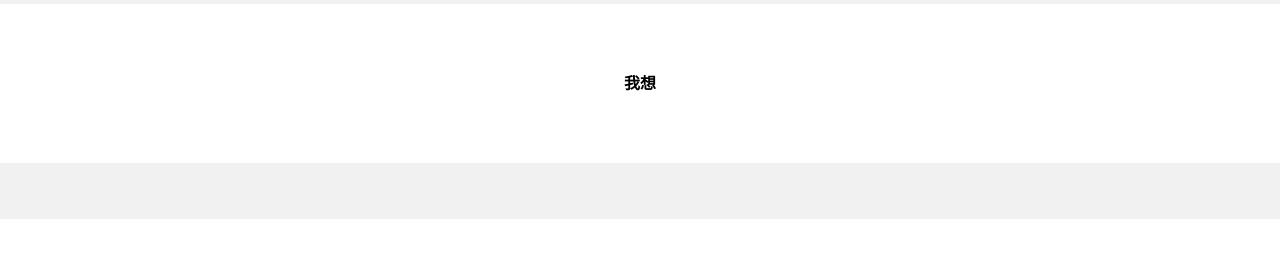
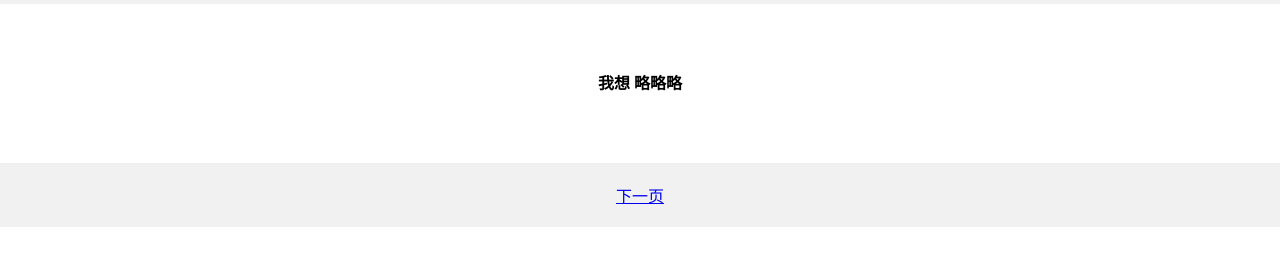
Before and after one commit to Atopos-jyw/Atopos, a plain HTML site: page index.html in a window 1280 px wide. Shown: the part 240-506 px from the top of the page. Drawn offline with Linux system fonts and the light colour scheme.

Commit message:
Update index.html

```diff
--- a/index.html
+++ b/index.html
@@ -31,19 +31,20 @@
       text-align : center;
       font-weight : 999;
     ">
-      <p>我想</p>
+      <p>我想 <span>略略略</span></p>
       <p></p>
       <p></p>
       <p></p>
       <p></p>
     </div>
+
     <div style="
       background-color : #f1f1f1;
       text-align : center;
       padding : 20px;
       font-size : 16px;
     ">
-      <p></p>
+      <a href="https://atopos-jyw.github.io/Atopos/new.html"> 下一页 </a>
     </div>
   </body>
 </html>
```
